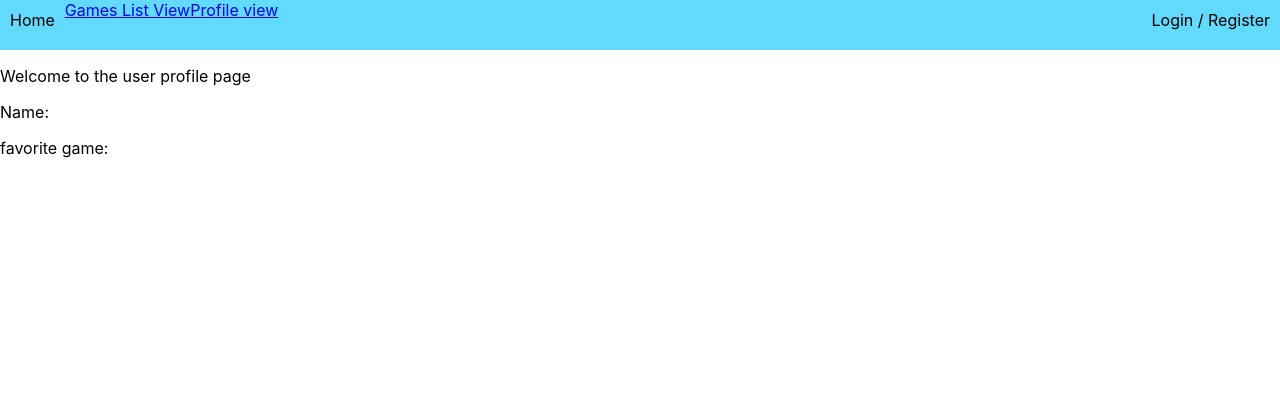
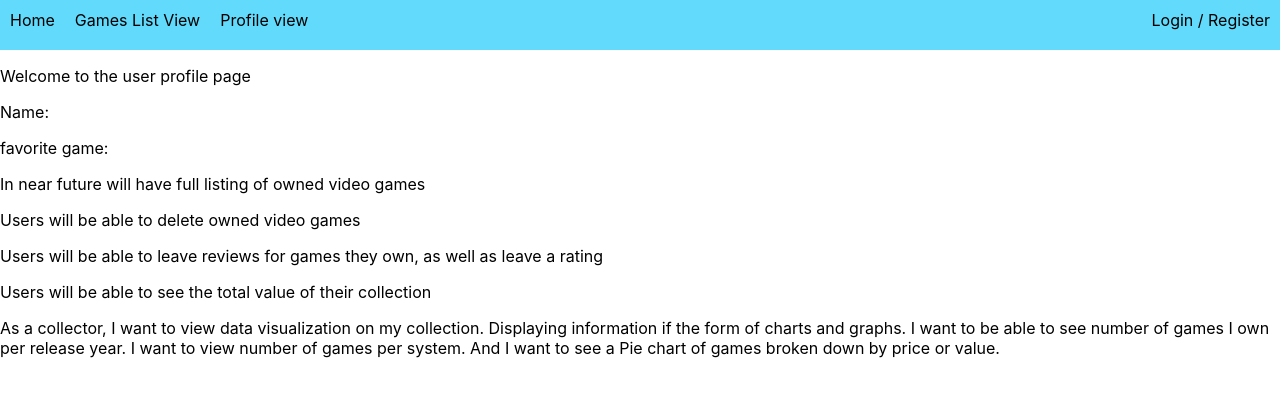
Before and after one commit to steven-halla/frontend-gaming-collection, a React (Create React App) app: page /profile in a window 1280 px wide. Shown: the top 396 px of the page. Built offline with nearby package versions, Linux system fonts and the light colour scheme; no server answers.

Commit message:
"search bar works, users can now use query searches to find games"

```diff
--- a/src/App.js
+++ b/src/App.js
@@ -114,7 +114,7 @@ export const App = () => {
             <Route exact path="/login" element={<Login loginUser={loginUser}/>}/>
             <Route exact path="/profile" element={<ProfileView user={user} setUser={setUser} games={games} setGames={setGames}/>}/>
 
-            <Route exact path="/games"   element={<GamesListView getAllGames={getAllGames} games={games}  setGames={setGames}  />  }/>
+            <Route exact path="/games"   element={<GamesListView   getAllGames={getAllGames} games={games}  setGames={setGames}  />  }/>
             {/*<Route exact path="/" element={<>index</>} />*/}
           </Routes>
         </Router>
--- a/src/Components/GamesListView.js
+++ b/src/Components/GamesListView.js
@@ -1,21 +1,67 @@
-import React from "react"
+import React, {useState} from "react"
+import {SearchBar} from "./SearchBar";
 
 export const GamesListView = (props) => {
   const games = props.games;
+  const [searchQuery, setSearchQuery] = useState("");
+
   console.log(games);
-  if(props.games.length > 0){
-    let renderedGames = props.games.map(game => {
-      return(
-        <p key={game.id}>{game.title} {game.genre}</p>
-      )
-    })
-    return(
-      <div>
-        {renderedGames}
-      </div>
-    )
+  // if(props.games.length > 0){
+  //   let renderedGames = props.games.map(game => {
+  //     return(
+  //       <p key={game.id}>{game.title} {game.genre}</p>
+  //     )
+  //   })
+  //
+  //   return(
+  //     <div>
+  //       {renderedGames}
+  //     </div>
+  //   )
+  //
+  // } else {
+  //   return <div>Loading...</div>
+  // }
 
-  } else {
-    return <div>Loading...</div>
-  }
+  return (
+    <div>
+      <p>Hi Im a search bar</p>
+      <input
+        type="text"
+        placeholder="Search by game info"
+        onChange={(event) => {
+          setSearchQuery(event.target.value);
+        }}
+      />
+      <table>
+        {props.games
+          .filter((foundGames) => {
+            if (searchQuery === "") {
+              return foundGames;
+            } else if (
+              foundGames.title
+                .toLowerCase()
+                .includes(searchQuery.toLocaleLowerCase()) ||
+              foundGames.genre
+                .toLowerCase()
+                .includes(searchQuery.toLocaleLowerCase())
+            ) {
+              return foundGames;
+            }
+          })
+          .map((game) => (
+            <tr key={game.id}>
+              <td>
+                <div className="border">
+                  <p>Title:{game.title}</p>
+                  <p>Value: {game.value}</p>
+                  <p>Genre: {game.genre}</p>
+                </div>
+              </td>
+            </tr>
+          ))}
+      </table>
+    </div>
+  );
+
 }
--- a/src/Components/NavBar.js
+++ b/src/Components/NavBar.js
@@ -50,20 +50,14 @@ export const NavBar = (props) => {
         <div className="link">
           <Link to="/">Home</Link>
         </div>
-        <div>
+        <div className="link">
           <Link to="/games">Games List View</Link>
         </div>
-        <br/>
-        <div>
+        <div className="link">
           <Link to="/profile">Profile view</Link>
         </div>
-
-
-
         {
           user != null ? (
-
-
             <div className="link" onClick={() => handleLogoutClick()}>
               <Link to="#">Logout</Link>
             </div>
@@ -75,6 +69,5 @@ export const NavBar = (props) => {
         }
       </div>
     </StyledNavBar>
-
   )
 }
--- a/src/Components/ProfileView.js
+++ b/src/Components/ProfileView.js
@@ -8,6 +8,14 @@ export const ProfileView = (props) => {
       <p>Welcome to the user profile page</p>
       <p>Name: {user?.username}</p>
       <p>favorite game: {user?.favorite_game}</p>
+      <p>In near future will have full listing of owned video games</p>
+      <p>Users will be able to delete owned video games</p>
+      <p>Users will be able to leave reviews for games they own, as well as leave a rating</p>
+      <p>Users will be able to see the total value of their collection</p>
+      <p>As a collector, I want to view data visualization on my collection.
+        Displaying information if the form of charts and graphs.  I want to be able to see
+        number of games I own per release year.  I want to view number of games per
+        system. And I want to see a Pie chart of games broken down by price or value. </p>
     </div>
   )
 }
```
